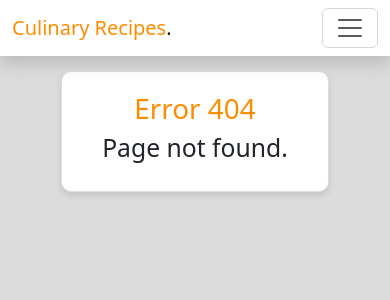
After one commit to rafiattaui/hci-website, a Flask app: template app/templates/404.html in a window 390 px wide. The commit adds this page. Shown: the top 300 px of the page. Run offline with Flask 3, Linux system fonts and the light colour scheme; the template is opened without the code that fills it, so the values that code supplies are empty; some libraries are stand-ins or nearby versions.

Commit message:
made navbar responsive, added input validation for description

```diff
--- a/app/app.py
+++ b/app/app.py
@@ -69,7 +69,7 @@ def submit():
     }
 
     # recipes_ref.add(recipe_data) # Add data to database
-    return render_template("submitted.html", name=recipe_data["name"]) # Redirect to submitted page
+    return render_template("submitted.html", name=recipe_data["name"], len=len(recipe_description.replace(" ",""))) # Redirect to submitted page
 
 @app.route("/recipe=<recipeid>")
 def recipe(recipeid):
@@ -78,5 +78,13 @@ def recipe(recipeid):
     recipe = recipes_ref.document(recipeid).get().to_dict()
     return f"{recipe['name']} fetched successfully"
 
+@app.errorhandler(404)
+def page_not_found(e):
+    return render_template('404.html'), 404
+
+@app.route("/base")
+def base():
+    return render_template("base.html")
+
 if __name__ == "__main__":
     app.run(debug=True)
--- /dev/null
+++ b/app/templates/404.html
@@ -0,0 +1,24 @@
+{% extends "base.html" %}
+{% block title %} Page not found {% endblock %}
+{% block extrahead %}
+<style>
+    .center-box {
+        margin-left: auto;
+        margin-right: auto;
+        margin-top: 15px;
+        text-align: center;
+        background-color: white; /* Box background */
+        padding: 20px 40px;
+        border-radius: 10px;
+        box-shadow: 0 4px 6px rgba(0, 0, 0, 0.1); /* Subtle shadow for a polished look */
+        border: 1px solid #ddd; /* Optional border for definition */
+        width: fit-content;
+    }
+</style>
+{% endblock %}
+{% block content %}
+<div class="center-box">
+    <h1 style="color: darkorange;">Error 404</h1>
+    <h2>Page not found.</h2>
+</div>
+{% endblock %}
--- a/app/templates/addrecipe.html
+++ b/app/templates/addrecipe.html
@@ -147,11 +147,9 @@
 
     <!-- JavaScript for adding and removing Ingredients and warning. -->
     <script>
-      // Form modified flag
+      // Form modified flag for detecting unsaved changes
       let formModified = false;
-
-      // Detect changes in the form
-      document.querySelectorAll("input, select").forEach((input) => {
+      document.querySelectorAll("input, select, textarea").forEach((input) => {
         input.addEventListener("input", () => {
           formModified = true;
         });
--- a/app/templates/base.html
+++ b/app/templates/base.html
@@ -8,11 +8,7 @@
       rel="stylesheet"
       href="{{ url_for('static', filename='css/bootstrap.min.css') }}"
     />
-    <link
-      rel="stylesheet"
-      href="https://fonts.googleapis.com/css2?family=Material+Symbols+Outlined:opsz,wght,FILL,GRAD@20..48,100..700,0..1,-50..200&icon_names=account_circle"
-    />
-    <link rel="stylesheet" href="https://fonts.googleapis.com/css2?family=Material+Symbols+Outlined:opsz,wght,FILL,GRAD@20..48,100..700,0..1,-50..200&icon_names=home" />
+    {% block extrahead %}{% endblock %}
     <style>
       .material-symbols-outlined {
           font-variation-settings:
@@ -118,19 +114,35 @@
   </head>
   <body style="background-color: gainsboro">
 <!-- Navbar -->
-<nav class="navbar sticky-top bg-white shadow">
+<nav class="navbar navbar-expand-lg sticky-top bg-white shadow">
   <div class="container-fluid">
     <!-- Brand -->
     <a class="navbar-brand" href="/" style="color: darkorange">
       Culinary Recipes<span style="color: black">.</span>
     </a>
-    <!-- Centered Search Form -->
-    <div class="d-flex flex-grow-1 justify-content-center">
-      <a href="/" class="btn btn-dark me-2">Home</a>
+    <!-- Navbar Toggle for Smaller Screens -->
+    <button
+      class="navbar-toggler"
+      type="button"
+      data-bs-toggle="collapse"
+      data-bs-target="#navbarNav"
+      aria-controls="navbarNav"
+      aria-expanded="false"
+      aria-label="Toggle navigation"
+    >
+      <span class="navbar-toggler-icon"></span>
+    </button>
+    <!-- Navbar Links -->
+    <div class="collapse navbar-collapse" id="navbarNav">
+      <ul class="navbar-nav mx-auto">
+        <li class="nav-item">
+          <a href="/" class="nav-link btn btn-dark me-2 text-white">Home</a>
+        </li>
+        <li class="nav-item">
           <form
             method="POST"
             class="d-flex align-items-center"
-        style="max-width: 50%; width: 100%"
+            style="max-width: 100%; width: auto;"
           >
             <input
               type="text"
@@ -149,15 +161,22 @@
               Search
             </button>
           </form>
-    </div>
-
+        </li>
+      </ul>
+      <div class="d-flex align-items-center">
         <button class="btn shadow rounded me-3 btn-secondary" type="button" data-bs-toggle="button" aria-pressed="false" autocomplete="off" id="themebutton">
           Toggle Theme
         </button>
-    <a href="/addrecipe" class="shadow text-white text-decoration-none"><button class="btn shadow rounded me-3 btn-success" type="button" id="addrecipebutton" href="/addrecipe">
-      Add Recipe</button></a>
+        <a href="/addrecipe" class="shadow text-white text-decoration-none">
+          <button class="btn shadow rounded me-3 btn-success" type="button" id="addrecipebutton">
+            Add Recipe
+          </button>
+        </a>
+      </div>
+    </div>
   </div>
 </nav>
+
 
 
 
@@ -165,8 +184,14 @@
     <!-- Default Content -->
     {% endblock %}
 
-    <script src="{{ url_for('static', filename='js/bootstrap.min.js') }}"></script>
+    <script src="{{ url_for('static', filename='js/bootstrap.bundle.min.js') }}"></script>
     <script>
+
+      // Tooltip
+      const tooltipTriggerList = document.querySelectorAll('[data-bs-toggle="tooltip"]')
+      const tooltipList = [...tooltipTriggerList].map(tooltipTriggerEl => new bootstrap.Tooltip(tooltipTriggerEl))
+
+      // Theme Button
       var themeButton = document.getElementById("themebutton");
       themeButton.addEventListener("click", function() {
         if (themeButton.getAttribute("aria-pressed") === "false") { // Corrected: added parentheses and used strict equality
--- a/app/templates/recipes.html
+++ b/app/templates/recipes.html
@@ -15,7 +15,7 @@
         />
         <div class="card-body">
           <h5 class="card-title recipe-title">{{recipe.name}}</h5>
-          <p class="card-text">{{recipe.description}}</p>
+          <p class="card-text" style="height: 70px">{{recipe.description}}</p>
           <a href="/recipe={{recipe.id}}" class="btn cook-button">Cook!</a>
         </div>
       </div>
```
Also changed, not shown: app/templates/submitted.html (+20 -4 lines), 1 other file. Lines whose indentation alone changed are shown as unchanged.
